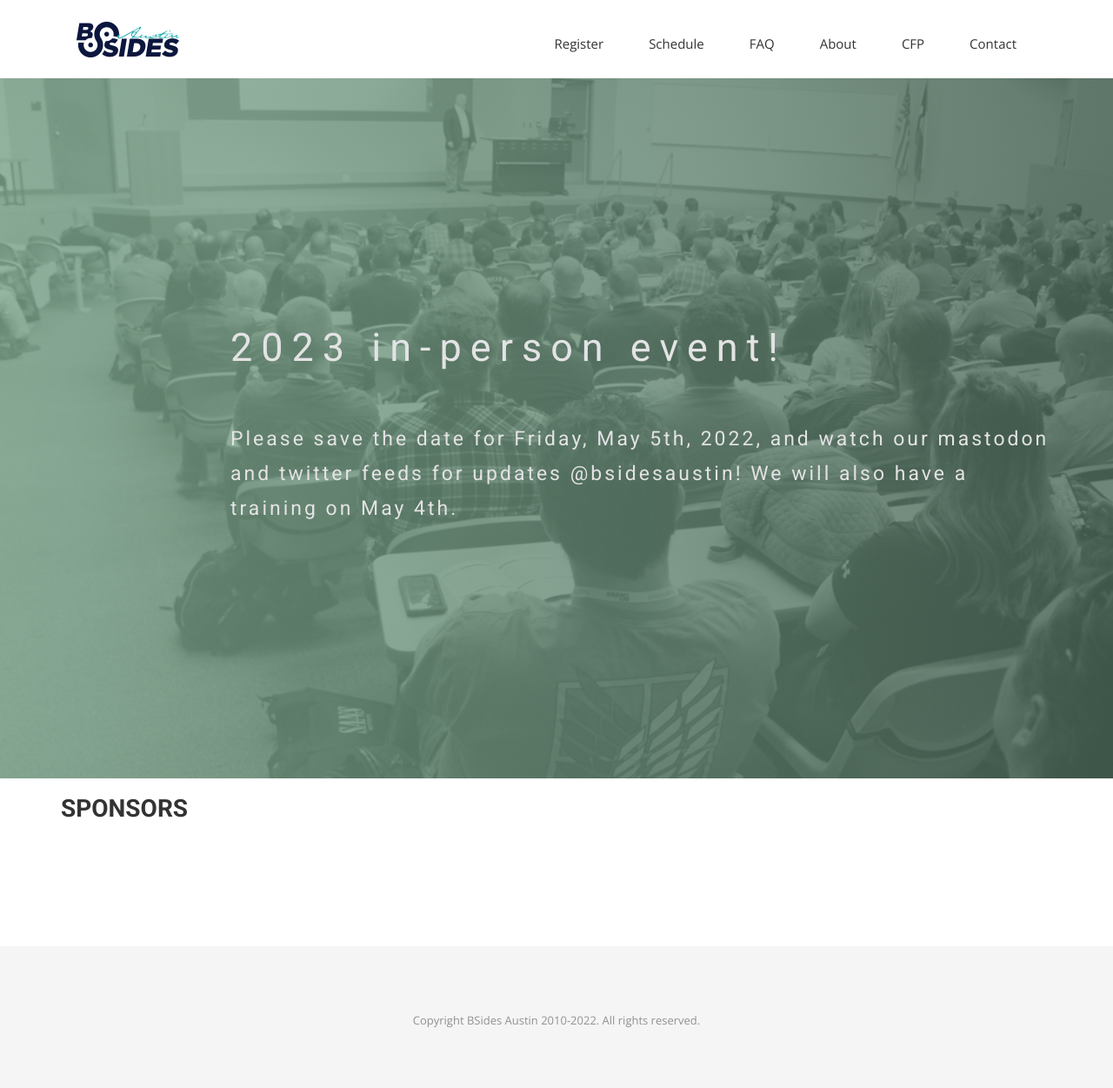
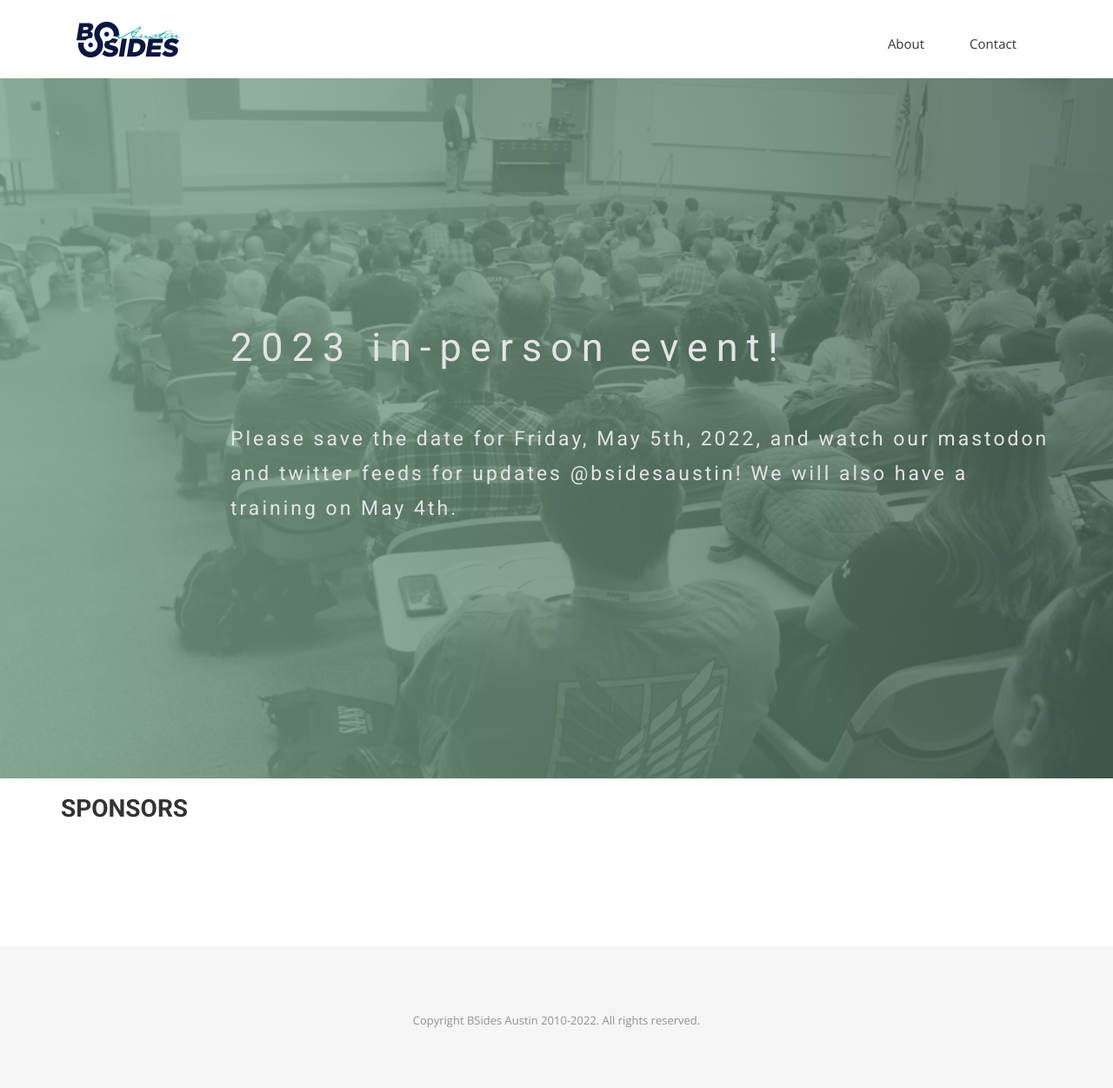
Before and after one commit to bsidesaustin/test, a Jekyll site: the page built from index.html, in a window 1280 px wide. Shown: the whole page at 87% size. Built offline with Jekyll 4.4.1, drawn with Linux system fonts in a browser that asks for light colours; nearby versions of some CDN libraries; some web fonts are replaced.

Commit message:
Update header.html

```diff
--- a/_includes/header.html
+++ b/_includes/header.html
@@ -21,11 +21,11 @@
             <!-- Collect the nav links, forms, and other content for toggling -->
             <div class="collapse navbar-collapse" id="bs-example-navbar-collapse-1">
               <ul class="nav navbar-nav navbar-right">
-                <li><a href="https://www.eventbrite.com/e/bsidesaustin-2022-tickets-462398595647">Register</a></li>
+                <!-- <li><a href="https://www.eventbrite.com/e/bsidesaustin-2022-tickets-462398595647">Register</a></li>
                 <li><a href="{{ site.baseurl }}/schedule">Schedule</a></li>
                 <li><a href="{{ site.baseurl }}/faq">FAQ</a></li>
+                <li><a href="{{ site.baseurl }}/cfp">CFP</a></li> -->
                 <li><a href="{{ site.baseurl }}/about">About</a></li>
-                <li><a href="{{ site.baseurl }}/cfp">CFP</a></li>
                 <li><a href="{{ site.baseurl }}/contact">Contact</a></li>
               </ul>
             </div><!-- /.navbar-collapse -->
```
